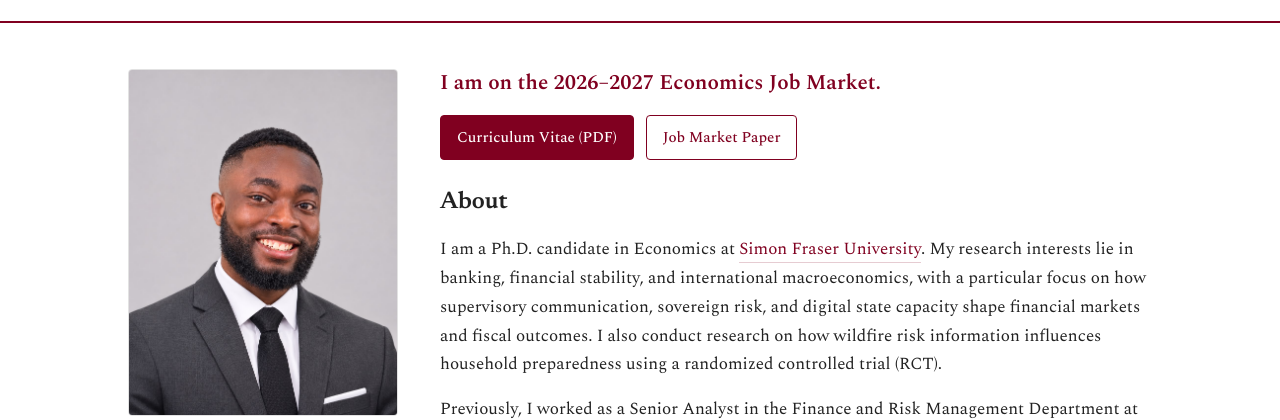
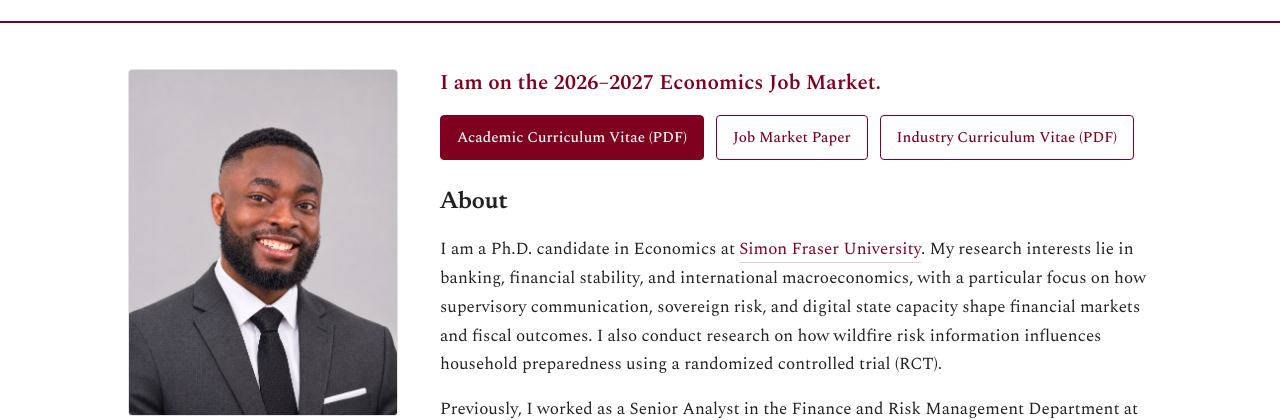
Before and after one commit to Samuel-basoah/Samuel-Basoah.github.io, a plain HTML site: page index.html in a window 1280 px wide. Shown: the part 139-559 px from the top of the page. Drawn offline with nearby package versions, Linux system fonts and the light colour scheme.

Commit message:
Update index.html

```diff
--- a/index.html
+++ b/index.html
@@ -671,11 +671,15 @@ footer {
         <div class="market-links">
 
             <a href="cv.pdf">
-                Curriculum Vitae (PDF)
+                Academic Curriculum Vitae (PDF)
             </a>
 
             <a href="#jmp">
                 Job Market Paper
+            </a>
+
+           <a href="Industry_CV_JM.pdf">
+                Industry Curriculum Vitae (PDF)
             </a>
 
         </div>
```
